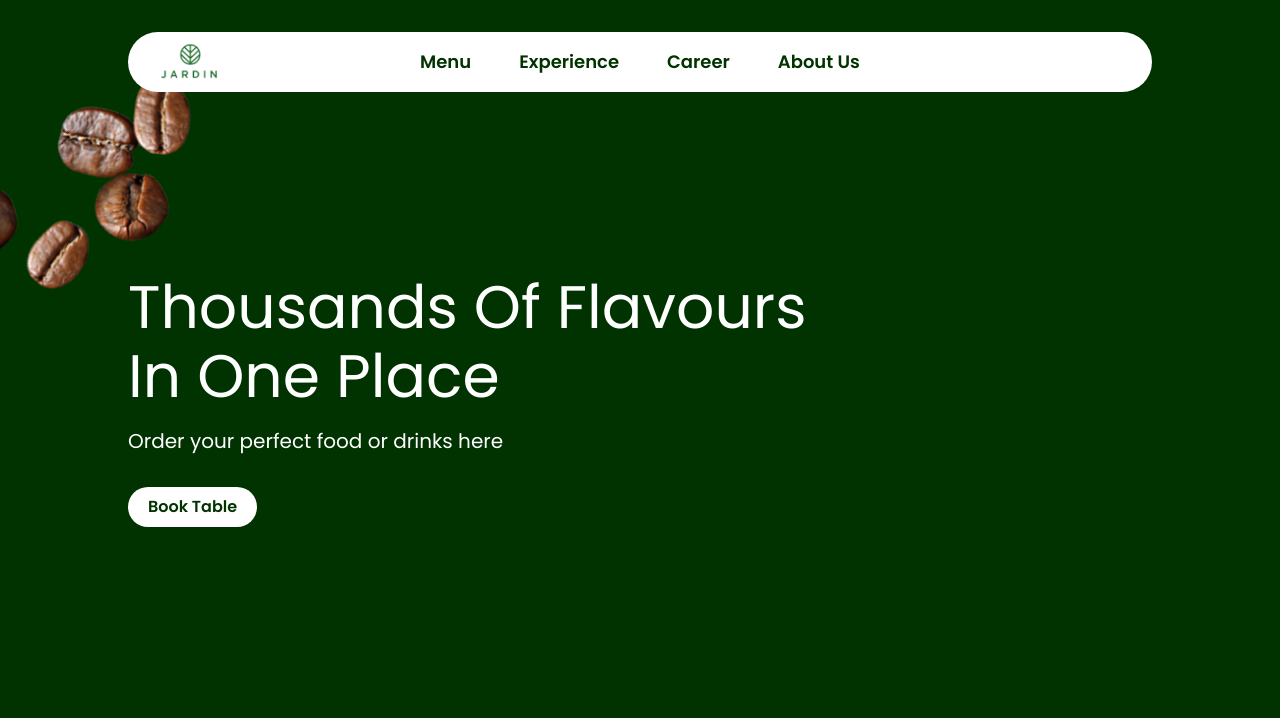
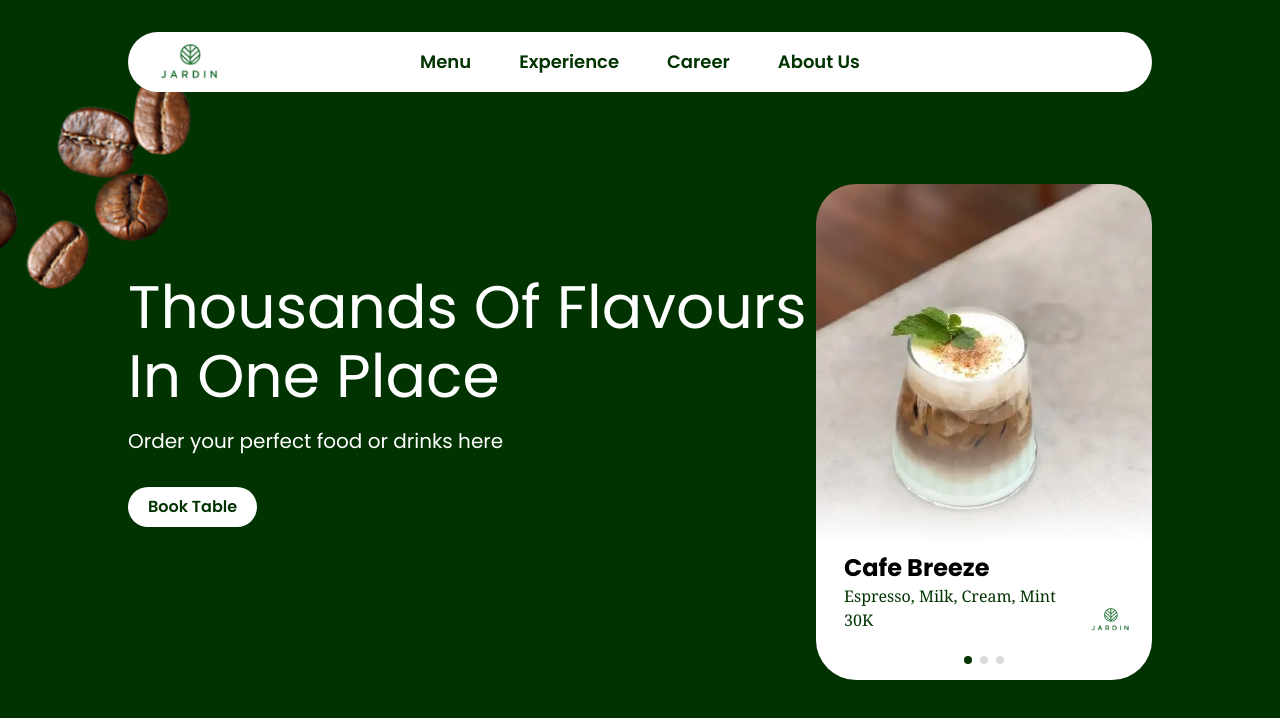
Before and after one commit to darrellrahan/jardincafe, a Next.js app: page / in a window 1280 px wide. Shown: the top 718 px of the page. Built offline with nearby package versions, Linux system fonts and the light colour scheme.

Commit message:
working on hero carousel

```diff
--- a/app/components/Hero.tsx
+++ b/app/components/Hero.tsx
@@ -11,8 +11,36 @@ function Hero() {
           height={400}
           className="absolute top-0 left-0"
         />
-        <div className="flex w-full z-20">
-          <div className="flex flex-col gap-8 items-baseline basis-[80%]">
+        <div className="absolute right-32 w-[21rem] h-[31rem] translate-y-8">
+          <img
+            src="/images/hero/carousel-1.webp"
+            alt="cafe breeze"
+            className="rounded-t-[2.5rem] object-cover object-[50%] w-full h-96"
+          />
+          <div className="absolute inset-x-0 top-[14rem] bottom-0 rounded-b-[2.5rem] bg-[linear-gradient(to_bottom,rgba(255,255,255,0)_0%,rgba(255,255,255)_50%)] flex items-center">
+            <img
+              src="/images/global/logo.png"
+              alt="logo"
+              width={60}
+              height={60}
+              className="absolute bottom-7 right-3"
+            />
+            <div className="absolute bottom-4 inset-x-0 flex justify-center gap-2">
+              <button className="w-2 h-2 rounded-full bg-[#013300]"></button>
+              <button className="w-2 h-2 rounded-full bg-[#d9d9d9]"></button>
+              <button className="w-2 h-2 rounded-full bg-[#d9d9d9]"></button>
+            </div>
+            <div className="translate-y-12 translate-x-7">
+              <h1 className="font-bold text-2xl">Cafe Breeze</h1>
+              <p className="text-[#013300] font-serif font-medium">
+                Espresso, Milk, Cream, Mint
+                <br />
+                30K
+              </p>
+            </div>
+          </div>
+        </div>
+        <div className="flex flex-col gap-8 items-baseline z-10">
           <div>
             <h1 className="text-6xl leading-[1.15] text-white">
               Thousands Of Flavours
@@ -30,8 +58,6 @@ function Hero() {
             Book Table
           </a>
         </div>
-          <div className="basis-[20%]"></div>
-        </div>
       </div>
     </section>
   );
```
Also changed, not shown: public/images/hero/carousel-1.webp (added). Lines whose indentation alone changed are shown as unchanged.
